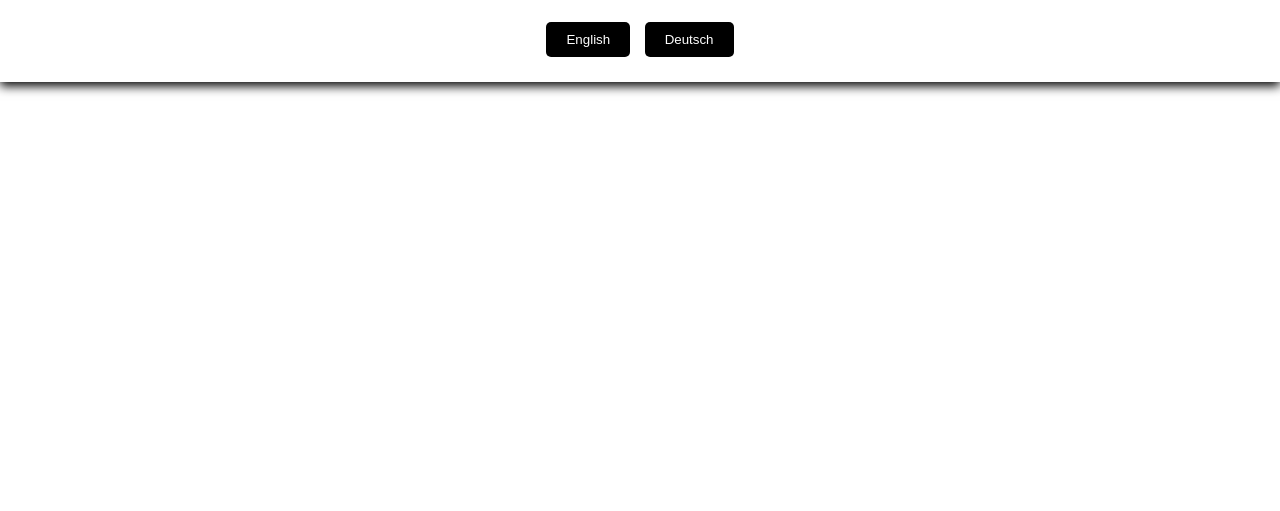
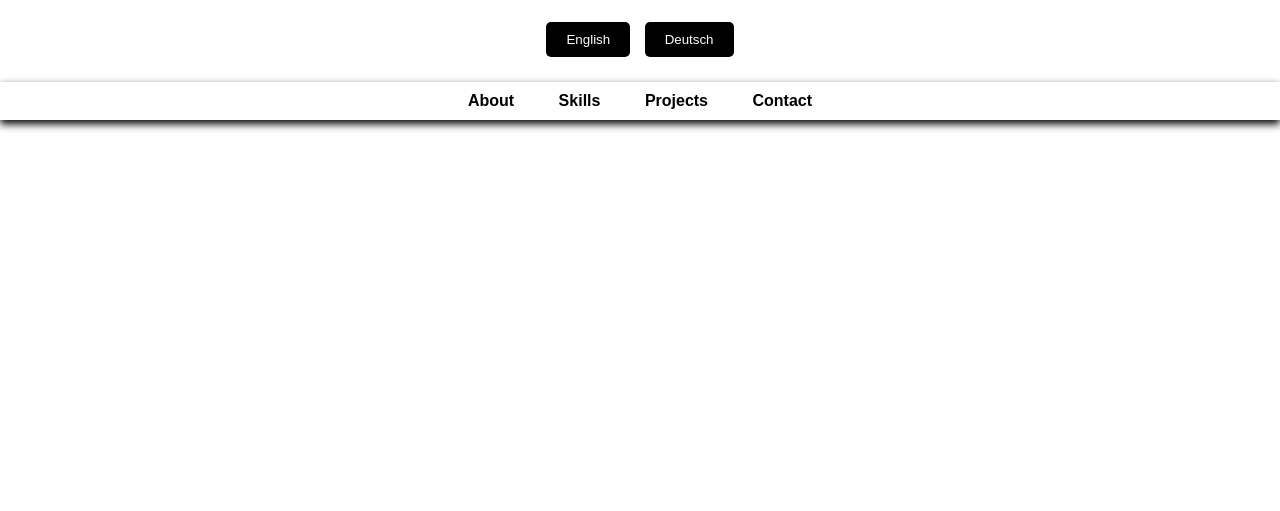
Before and after one commit to samilairadukunda/Samila-portfolia, a plain HTML site: page index.html in a window 1280 px wide. Shown: the part 289-800 px from the top of the page. Drawn offline with Linux system fonts and the light colour scheme.

Commit message:
feature(nav):navigation menu (#10)
-nav items transilation

 [Delivers #6]

```diff
--- a/index.html
+++ b/index.html
@@ -24,6 +24,22 @@
             <button onclick="changeLanguage('de')">Deutsch</button>
         </div>
     </header>
+    <nav>
+        <ul>
+            <li>
+                <a href="#" id="about">About</a>
+            </li>
+            <li>
+                <a href="#" id="skills">Skills</a>
+            </li>
+            <li>
+                <a href="#" id="projects">Projects</a>
+            </li>
+            <li>
+                <a href="#" id="contact">Contact</a>
+            </li>
+        </ul>
+    </nav>
     <script src="./js/main.js"></script>
 </body>
 
--- a/js/main.js
+++ b/js/main.js
@@ -2,10 +2,18 @@ const translations = {
     en: {
         name: "Samila Iradukunda",
         headerDescription: "Computer Science Student | Germany",
+        about: "About",
+        skills: "Skills",
+        projects: "Projects",
+        contact: "Contact",
     },
     de: {
         name: "Samila Iradukunda ",
         headerDescription: "InformatikStudent | DeutschFach",
+        about: "Um",
+        skills: "Fähigkeiten",
+        projects: "Projekt",
+        contact: "kontakt",
     },
 };
 
@@ -21,4 +29,9 @@ function updateContent(language) {
     document.getElementById("name").innerText = translations[language].name;
     document.getElementById("header-description").innerText =
         translations[language].headerDescription;
+    document.getElementById("about").innerText = translations[language].about;
+    document.getElementById("skills").innerText = translations[language].skills;
+    document.getElementById("projects").innerText =
+        translations[language].projects;
+    document.getElementById("contact").innerText = translations[language].contact;
 }
--- a/styles/global.css
+++ b/styles/global.css
@@ -7,6 +7,7 @@
     --light: #ffffff;
     --dark: #000000;
 }
+
 body {
     font-family: Arial, Helvetica, sans-serif;
     margin: 0;
@@ -14,18 +15,21 @@ body {
     background-color: var(--light);
     color: var(--dark);
 }
+
 header {
     text-align: center;
     padding: 20px;
     background-color: var(--light);
     box-shadow: 0 4px 10px var(--dark);
 }
+
 .header-container {
     display: flex;
     flex-direction: column;
     align-items: center;
     margin-bottom: 20px;
 }
+
 .avatar {
     width: 150px;
     height: 150px;
@@ -35,15 +39,18 @@ header {
     box-shadow: 0 4px 8px var(--dark);
     margin-bottom: 10px;
 }
+
 h1 {
     font-size: 2.2rem;
     margin: 10px 0;
     color: var(--dark);
 }
+
 p {
     color: var(--dark);
     font-size: 1rem;
 }
+
 .language-switcher button {
     background-color: var(--dark);
     color: var(--light);
@@ -54,7 +61,38 @@ p {
     border-radius: 5px;
     transition: background-color 0.3s;
 }
+
 .language-switcher button:hover {
     color: var(--dark);
     background-color: var(--light);
 }
+
+nav {
+    background-color: var(--light);
+    box-shadow: 0 4px 8px var(--dark);
+    padding: 10px 0;
+    text-align: center;
+}
+
+nav ul {
+    list-style: none;
+    padding: 0;
+    margin: 0;
+}
+
+nav li {
+    display: inline;
+    margin: 0 10px;
+}
+
+nav a {
+    text-decoration: none;
+    color: var(--dark);
+    font-weight: bold;
+    padding: 10px;
+    transition: color 0.3s;
+}
+
+nav a:hover {
+    color: var(--primary);
+}
```
Lines whose indentation alone changed are shown as unchanged.
